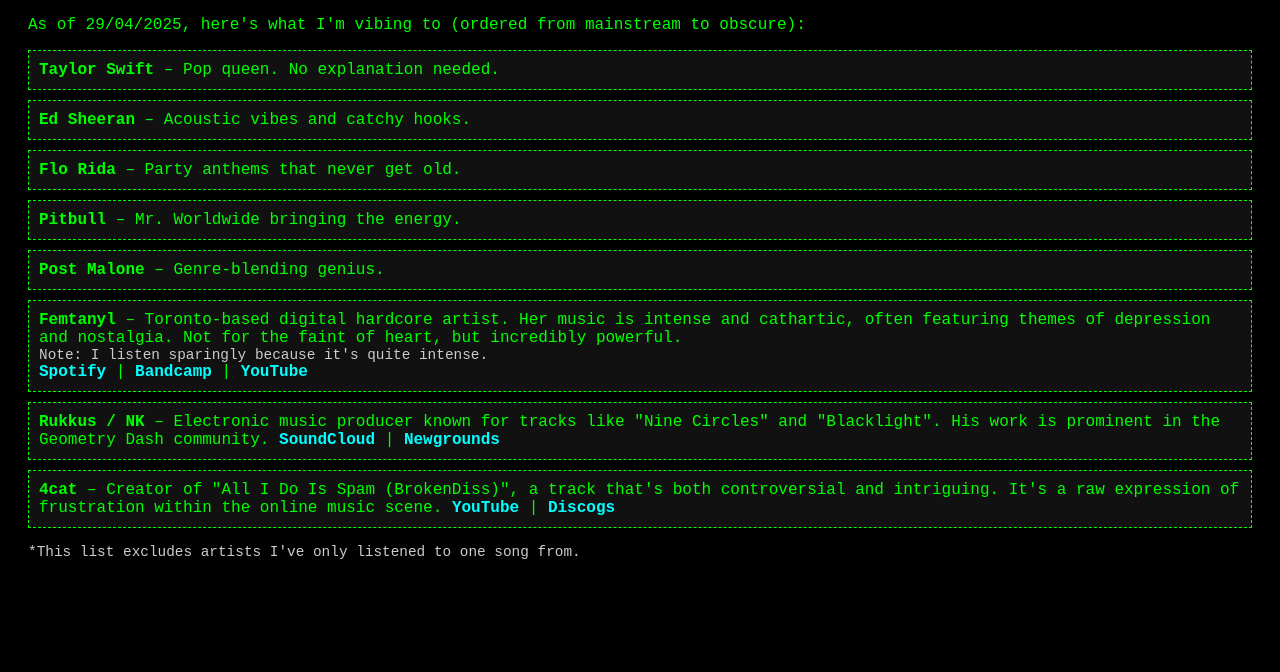
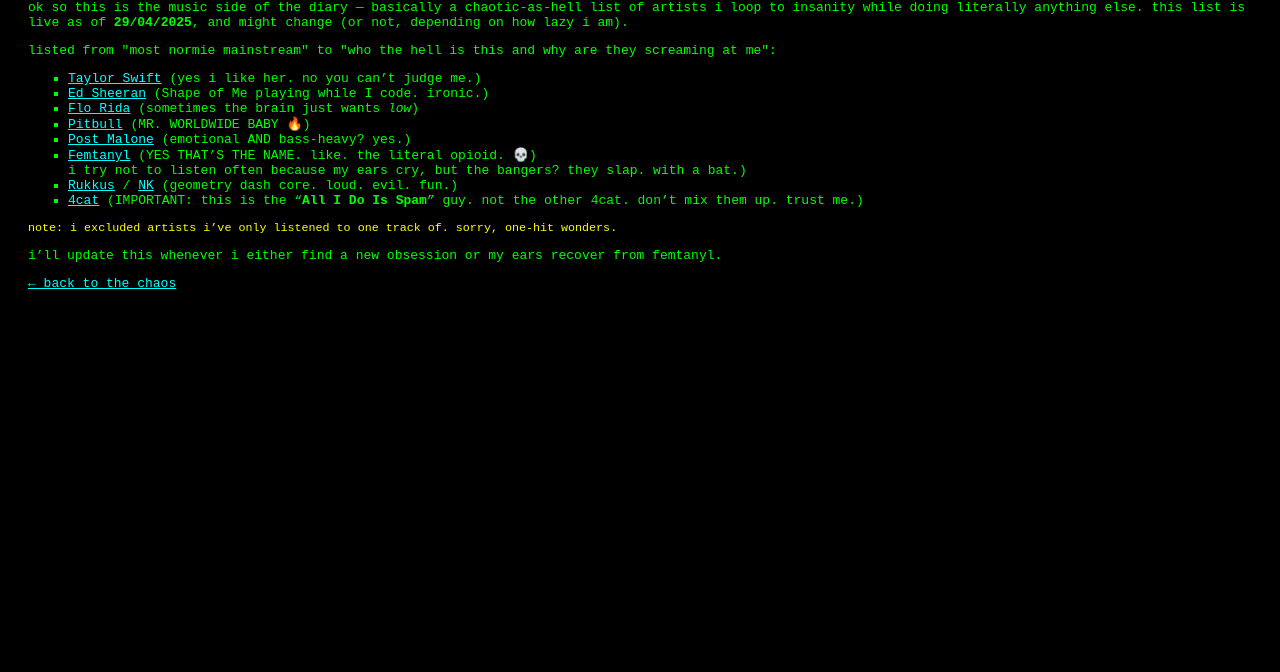
Before and after one commit to UniqueName12345/diary, a plain HTML site: page music.html in a window 1280 px wide. Shown: the part 128-800 px from the top of the page. Drawn offline with Linux system fonts and the light colour scheme.

Commit message:
Update music.html

```diff
--- a/music.html
+++ b/music.html
@@ -5,38 +5,32 @@
   <title>music.html</title>
   <style>
     body {
-      background-color: #000;
-      color: #0f0;
-      font-family: 'Courier New', Courier, monospace;
+      background-color: black;
+      color: lime;
+      font-family: monospace;
       padding: 20px;
     }
     h1 {
-      text-align: center;
       font-size: 3em;
       text-decoration: underline;
+      color: magenta;
+      text-align: center;
       margin-bottom: 30px;
     }
-    .artist-list {
-      list-style-type: none;
-      padding: 0;
-    }
-    .artist-list li {
-      margin: 10px 0;
-      padding: 10px;
-      background: #111;
-      border: 1px dashed #0f0;
+    ul {
+      list-style: square;
+      padding-left: 40px;
     }
     a {
       color: cyan;
-      text-decoration: none;
-      font-weight: bold;
+      text-decoration: underline;
     }
     a:hover {
-      text-decoration: underline;
+      color: hotpink;
     }
     .note {
       font-size: 0.9em;
-      color: #ccc;
+      color: yellow;
     }
   </style>
 </head>
@@ -44,44 +38,30 @@
 
 <h1>music.html</h1>
 
-<p>As of 29/04/2025, here's what I'm vibing to (ordered from mainstream to obscure):</p>
+<p>ok so this is the music side of the diary — basically a chaotic-as-hell list of artists i loop to insanity while doing literally anything else. this list is live as of <strong>29/04/2025</strong>, and might change (or not, depending on how lazy i am).</p>
 
-<ul class="artist-list">
-  <li>
-    <strong>Taylor Swift</strong> – Pop queen. No explanation needed.
+<p>listed from "most normie mainstream" to "who the hell is this and why are they screaming at me":</p>
+
+<ul>
+  <li><a href="https://www.taylorswift.com/" target="_blank">Taylor Swift</a> (yes i like her. no you can’t judge me.)</li>
+  <li><a href="https://www.edsheeran.com/" target="_blank">Ed Sheeran</a> (Shape of Me playing while I code. ironic.)</li>
+  <li><a href="https://www.officialflo.com/" target="_blank">Flo Rida</a> (sometimes the brain just wants <em>low</em>)</li>
+  <li><a href="https://www.pitbullmusic.com/" target="_blank">Pitbull</a> (MR. WORLDWIDE BABY 🔥)</li>
+  <li><a href="https://www.postmalone.com/" target="_blank">Post Malone</a> (emotional AND bass-heavy? yes.)</li>
+  <li><a href="https://soundcloud.com/femtanyl" target="_blank">Femtanyl</a>
+    (YES THAT’S THE NAME. like. the literal opioid. 💀)<br>
+    i try not to listen often because my ears cry, but the bangers? they slap. with a bat.)
   </li>
-  <li>
-    <strong>Ed Sheeran</strong> – Acoustic vibes and catchy hooks.
-  </li>
-  <li>
-    <strong>Flo Rida</strong> – Party anthems that never get old.
-  </li>
-  <li>
-    <strong>Pitbull</strong> – Mr. Worldwide bringing the energy.
-  </li>
-  <li>
-    <strong>Post Malone</strong> – Genre-blending genius.
-  </li>
-  <li>
-    <strong>Femtanyl</strong> – Toronto-based digital hardcore artist. Her music is intense and cathartic, often featuring themes of depression and nostalgia. Not for the faint of heart, but incredibly powerful.
-    <div class="note">Note: I listen sparingly because it's quite intense.</div>
-    <a href="https://open.spotify.com/artist/53e9n1LucuH3guikmtv180" target="_blank">Spotify</a> |
-    <a href="https://femtanyl.bandcamp.com/" target="_blank">Bandcamp</a> |
-    <a href="https://www.youtube.com/@Femtanyl03" target="_blank">YouTube</a>
-  </li>
-  <li>
-    <strong>Rukkus / NK</strong> – Electronic music producer known for tracks like "Nine Circles" and "Blacklight". His work is prominent in the Geometry Dash community.
-    <a href="https://soundcloud.com/nk-rukkus" target="_blank">SoundCloud</a> |
-    <a href="https://rukkus.newgrounds.com/" target="_blank">Newgrounds</a>
-  </li>
-  <li>
-    <strong>4cat</strong> – Creator of "All I Do Is Spam (BrokenDiss)", a track that's both controversial and intriguing. It's a raw expression of frustration within the online music scene.
-    <a href="https://www.youtube.com/watch?v=Cvnk_liUP_0" target="_blank">YouTube</a> |
-    <a href="https://www.discogs.com/release/26227310-4cat-All-I-Do-Is-Spam" target="_blank">Discogs</a>
-  </li>
+  <li><a href="https://soundcloud.com/rukkusmusic" target="_blank">Rukkus</a> / <a href="https://soundcloud.com/nk_music" target="_blank">NK</a>
+    (geometry dash core. loud. evil. fun.)</li>
+  <li><a href="https://soundcloud.com/4catmusic" target="_blank">4cat</a> (IMPORTANT: this is the “<strong>All I Do Is Spam</strong>” guy. not the other 4cat. don’t mix them up. trust me.)</li>
 </ul>
 
-<p class="note">*This list excludes artists I've only listened to one song from.</p>
+<p class="note">note: i excluded artists i’ve only listened to one track of. sorry, one-hit wonders.</p>
+
+<p>i’ll update this whenever i either find a new obsession or my ears recover from femtanyl.</p>
+
+<p><a href="index.html">← back to the chaos</a></p>
 
 </body>
 </html>
```
